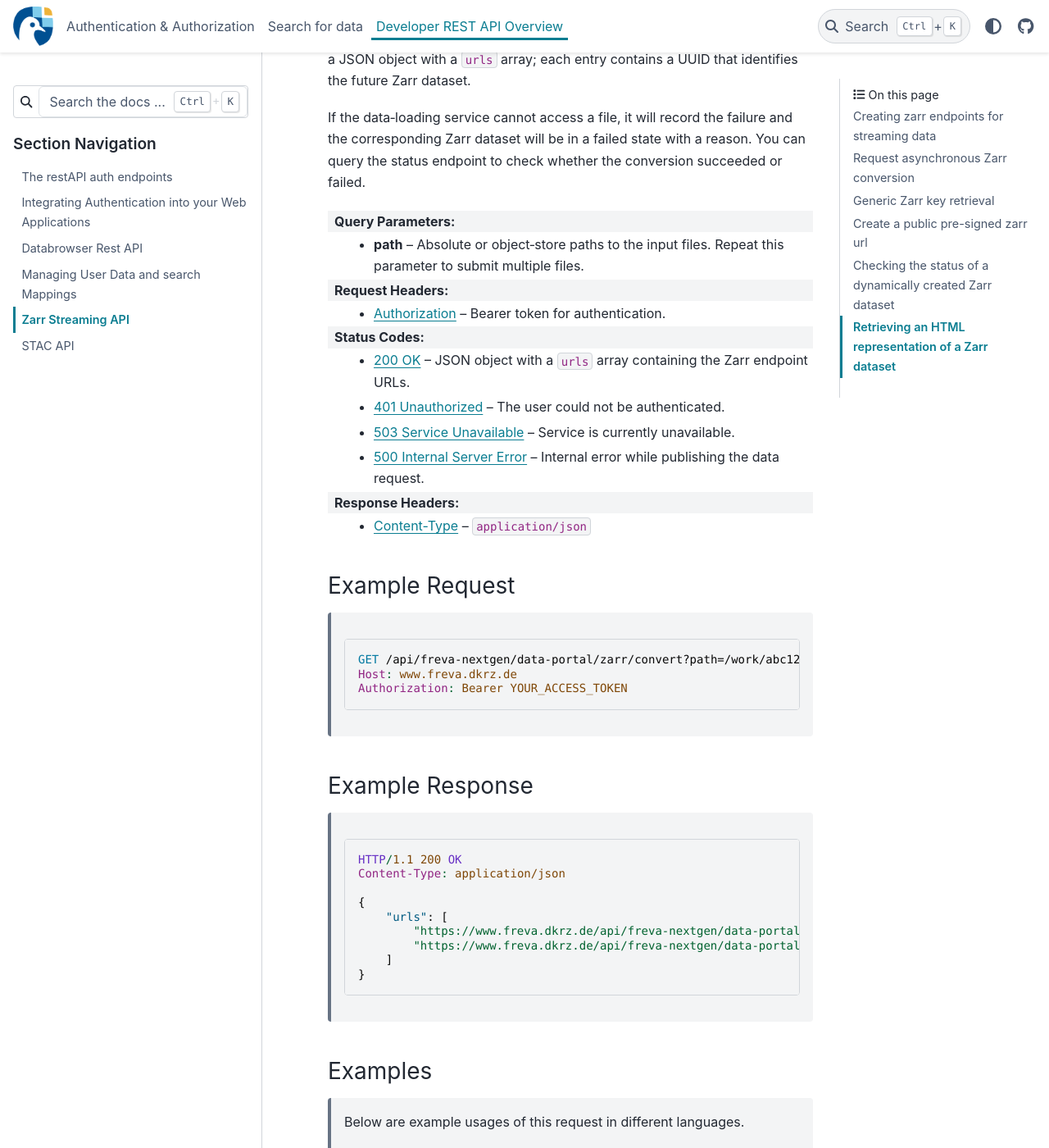
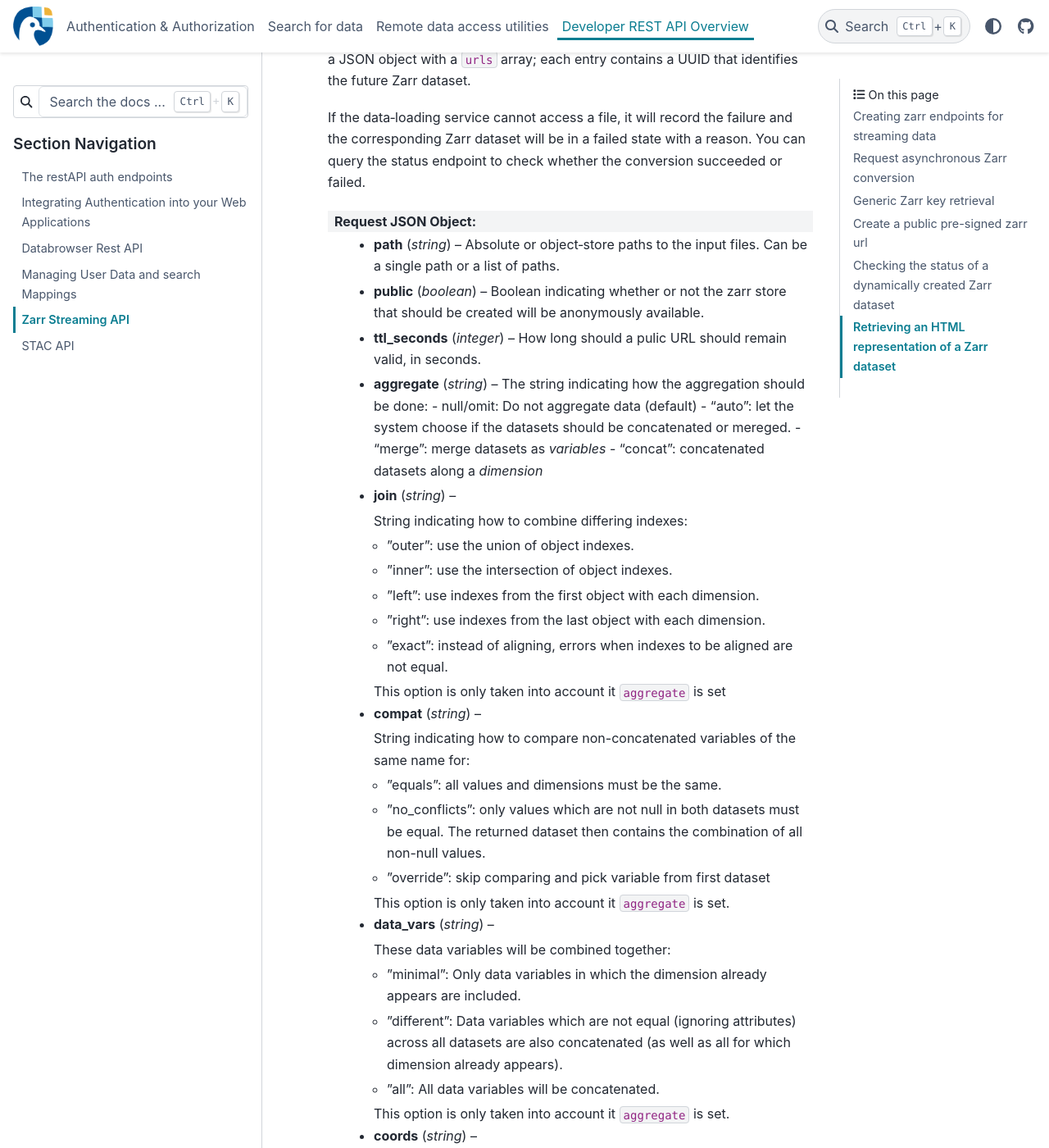
Before and after one commit to freva-org/freva-nextgen, a Sphinx documentation site: the page built from docs/source/developers/zarr.rst, in a window 1280 px wide and 1400 px high, scrolled down 2591 px. Shown: the whole window at 82% size. Built offline with Sphinx 7.4.7 and the PyData theme 0.15.4, drawn with Linux system fonts in a browser that asks for light colours; the version number is read from the project's files by our own code; some of the changed text lies outside the part shown; grey boxes are pictures that could not be loaded.

```diff
--- a/docs/source/developers/zarr.rst
+++ b/docs/source/developers/zarr.rst
@@ -192,7 +192,7 @@ Creating zarr endpoints for streaming data
 Request asynchronous Zarr conversion
 ------------------------------------
 
-.. http:get:: /api/freva-nextgen/data-portal/zarr/convert
+.. http:post:: /api/freva-nextgen/data-portal/zarr/convert
 
    Submit one or more file or object paths to be converted into Zarr stores.
    This endpoint only publishes a message to the data‑portal worker via a broker;
@@ -205,9 +205,56 @@ Request asynchronous Zarr conversion
    You can query the status endpoint to check whether the conversion succeeded
    or failed.
 
-   :query path: Absolute or object‑store paths to the input files.  Repeat this
-                parameter to submit multiple files.
-   :type path: ``str`` | ``list[str]``
+   :<json string path: Absolute or object‑store paths to the input files. Can be a single
+               path or a list of paths.
+   :<json boolean public: Boolean indicating whether or not the zarr store that should
+                 be created will be anonymously available.
+   :<json integer ttl_seconds: How long should a pulic URL should remain valid, in seconds.
+   :<json string aggregate: The string indicating how the aggregation should be done:
+        - null/omit: Do not aggregate data (default)
+        - "auto": let the system choose if the datasets should be concatenated or mereged.
+        - "merge": merge datasets as `variables`
+        - "concat": concatenated datasets along a `dimension`
+   :<json string join: String indicating how to combine differing indexes:
+
+        - "outer": use the union of object indexes.
+        - "inner": use the intersection of object indexes.
+        - "left": use indexes from the first object with each dimension.
+        - "right": use indexes from the last object with each dimension.
+        - "exact": instead of aligning, errors when indexes to be aligned are not equal.
+
+        This option is only taken into account it ``aggregate`` is set
+   :<json string compat: String indicating how to compare non-concatenated variables of the same name for:
+
+        - "equals": all values and dimensions must be the same.
+        - "no_conflicts": only values which are not null in both datasets
+          must be equal. The returned dataset then contains the combination
+          of all non-null values.
+        - "override": skip comparing and pick variable from first dataset
+
+        This option is only taken into account it ``aggregate`` is set.
+   :<json string data_vars: These data variables will be combined together:
+
+        - "minimal": Only data variables in which the dimension already appears are included.
+        - "different":  Data variables which are not equal (ignoring attributes) across all datasets are also concatenated (as well as all for which dimension already appears).
+        - "all": All data variables will be concatenated.
+
+        This option is only taken into account it ``aggregate`` is set.
+   :<json string coords: These coordinate variables will be combined together:
+
+        - "minimal": Only coordinates in which the dimension already appears are included.
+        - "different":  Coordinates which are not equal (ignoring attributes) across all datasets are also concatenated (as well as all for which dimension already appears).
+        - "all": All coordinates will be concatenated.
+
+        This option is only taken into account it ``aggregate`` is set.
+   :<json string dim:  Name of the dimension to concatenate along. This can either be a new
+                dimension name, in which case it is added along axis=0, or an
+                existing dimension name, in which case the location of the
+                dimension is unchanged.
+
+                This option is only taken into account it ``aggregate`` is set.
+   :<json string group_by: If set, forces grouping by a signature key. Otherwise grouping
+                    is attempted only when direct combine fails.
    :reqheader Authorization: Bearer token for authentication.
    :statuscode 200: JSON object with a ``urls`` array containing the Zarr endpoint URLs.
    :statuscode 401: The user could not be authenticated.
@@ -220,7 +267,7 @@ Request asynchronous Zarr conversion
 
     .. sourcecode:: http
 
-        GET /api/freva-nextgen/data-portal/zarr/convert?path=/work/abc123/myuser/mydata_1.nc&path=/work/abc123/myuser/mydata_2.nc HTTP/1.1
+        POST /api/freva-nextgen/data-portal/zarr/convert?path=/work/abc123/myuser/mydata_1.nc&path=/work/abc123/myuser/mydata_2.nc HTTP/1.1
         Host: www.freva.dkrz.de
         Authorization: Bearer YOUR_ACCESS_TOKEN
 
@@ -249,8 +296,7 @@ Request asynchronous Zarr conversion
         .. code-tab:: bash
             :caption: Shell
 
-            # Use curl with --get (-G) and multiple --data-urlencode parameters
-            curl -G \
+            curl -X POST \
               'https://www.freva.dkrz.de/api/freva-nextgen/data-portal/zarr/convert' \
               --header "Authorization: Bearer YOUR_ACCESS_TOKEN" \
               --data-urlencode 'path=/work/abc123/myuser/mydata_1.nc' \
@@ -261,9 +307,9 @@ Request asynchronous Zarr conversion
 
             import requests
 
-            response = requests.get(
+            response = requests.post(
                 "https://www.freva.dkrz.de/api/freva-nextgen/data-portal/zarr/convert",
-                params={
+                json={
                     "path": [
                         "/work/abc123/myuser/mydata_1.nc",
                         "/work/abc123/myuser/mydata_2.nc",
@@ -279,7 +325,7 @@ Request asynchronous Zarr conversion
             library(httr)
             library(jsonlite)
 
-            response <- GET(
+            response <- POST(
               "https://www.freva.dkrz.de/api/freva-nextgen/data-portal/zarr/convert",
               query = list(path = c(
                 "/work/abc123/myuser/mydata_1.nc",
@@ -300,11 +346,12 @@ Request asynchronous Zarr conversion
                 "/work/abc123/myuser/mydata_1.nc",
                 "/work/abc123/myuser/mydata_2.nc",
             ])
-            response = HTTP.get(
+            response = HTTP.post(
               "https://www.freva.dkrz.de/api/freva-nextgen/data-portal/zarr/convert";
               headers = headers,
               query = query,
             )
+
 Generic Zarr key retrieval
 --------------------------
 
@@ -370,8 +417,8 @@ payloads via HTTP.
     :synopsis: Retrieve arbitrary metadata or chunk from a shared Zarr store
 
     This endpoint mirrors the behaviour of the previous one but requires
-    a valid ``sig`` parameter obtained from :http:post:`share-zarr`.  The
-    signature authenticates the request and maps to the underlying token.
+    a valid ``sig`` parameter obtained from :http:post:`/api/freva-nextgen/data-portal/zarr/share-zarr`.
+    The signature authenticates the request and maps to the underlying token.
 
     **Example**
 
@@ -427,13 +474,11 @@ Create a public pre-signed zarr url
 
 
 
-   :body path: Fully qualified URL of the resource to pre-sign, relative
+   :<json string path: Fully qualified URL of the resource to pre-sign, relative
                to this API. Must contain  `/api/freva-nextgen/data-portal/zarr/`
                and typically points to a single Zarr url.
-   :type path: ``str``
-   :body ttl_seconds: How long the pre-signed URL should remain valid,
+   :<json integer ttl_seconds: How long the pre-signed URL should remain valid,
                      in seconds.
-   :type ttl_seconds: int
    :reqheader Authorization: Bearer token for authentication.
    :statuscode 200: JSON object with a ``url`` containing the Zarr endpoint URLs.
    :statuscode 401: The user could not be authenticated.
@@ -488,7 +533,7 @@ Create a public pre-signed zarr url
 
          response = requests.post(
              "https://www.freva.dkrz.de/api/freva-nextgen/data-portal/share-zarr",
-             params={
+             json={
                  "path": (
                      "https://www.freva.dkrz.de/api/freva-nextgen/"
                      "data-portal/zarr/432a5670.zarr"
--- a/docs/source/index.rst
+++ b/docs/source/index.rst
@@ -133,6 +133,7 @@ Table of Content
 
    auth/index
    databrowser/index
+   zarr-utils/index
    developers/index
 
 .. warning::
```
Also changed, not shown: docs/source/zarr-utils/cli.rst (added, +64 -0 lines), docs/source/zarr-utils/index.rst (added, +30 -0 lines), docs/source/zarr-utils/python-lib.rst (added, +29 -0 lines), docs/source/auth/auth-lib.rst (line endings or trailing spaces), 10 other files.
